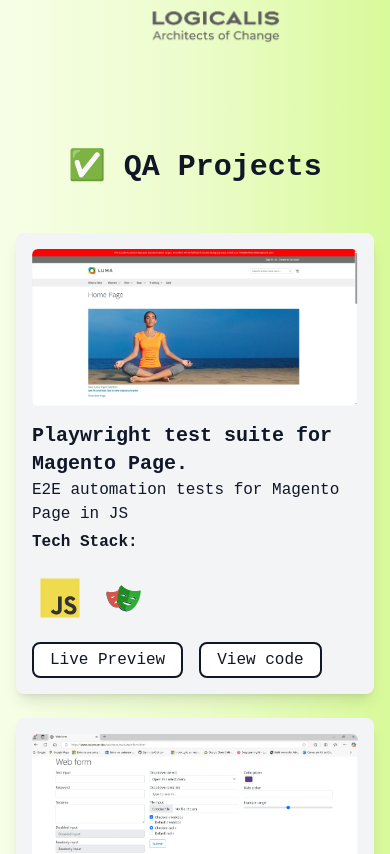
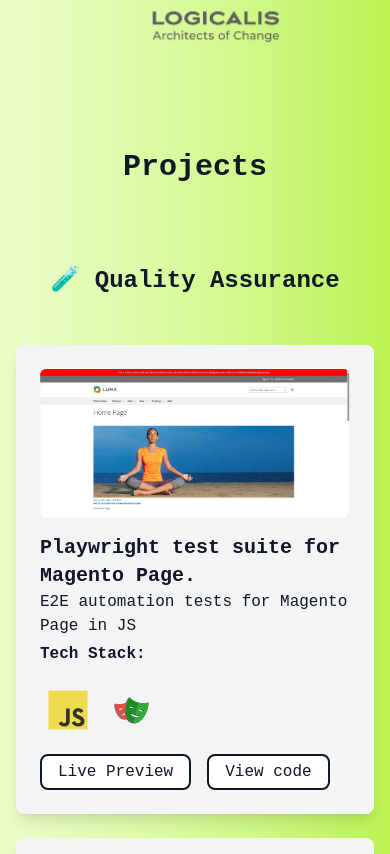
Before and after one commit to alisson-t-bucchi/portfolio-react-js, a React (Vite) app: page / in a window 390 px wide. Shown: the part 2434-3288 px from the top of the page. Built offline with nearby package versions, Linux system fonts and the light colour scheme.

Commit message:
dividing projects sector and project layout

```diff
--- a/src/App.jsx
+++ b/src/App.jsx
@@ -28,7 +28,7 @@ function App() {
   []);
 
   return (
-    <main className=" bg-gradient-to-r from-lime-50 via-lime-100 to-lime-200 text-gray-900 p-4">
+    <main className=" bg-gradient-to-r from-lime-100 via-lime-200 to-lime-300 text-gray-900 p-4">
       <Layout>
 
         <HeroSection content={heroSection} />
--- a/src/components/Layout.jsx
+++ b/src/components/Layout.jsx
@@ -23,8 +23,16 @@ export default function Layout({ children }) {
             </div>
             <div className={`${menuVisible ? "block" : "hidden"} space-x-6 font-bold text-2xl lg:flex flex-col lg:flex-row absolute lg:static top-16 left-0 w-full lg:w-auto bg-lime-100 lg:bg-transparent shadow-lg lg:shadow-none p-4 lg:p-0` }>
                 <a href="#about" className="hover:text-white transition-colors duration-150 transform hover:scale-125">About</a>
-                <a href="#QAprojects" className="hover:text-white transition-colors duration-150 transform hover:scale-125">QA Projects</a>
-                <a href="#AIprojects" className="hover:text-white transition-colors duration-150 transform hover:scale-125">AI Projects</a>
+                 <div className="relative group">
+                    <button className="hover:text-white transition-colors duration-150 transform hover:scale-125">
+                        Projects
+                    </button>
+                    <div className="hidden group-hover:block absolute lg:left-1/2 lg:-translate-x-1/2 mt-2 bg-lime-200 rounded-md shadow-lg p-4 space-y-2 text-xl text-black min-w-[200px]">
+                        <a href="#qa" className="block hover:bg-lime-300 px-3 py-2 rounded">QA Projects</a>
+                        <a href="#ai-dataviz" className="block hover:bg-lime-300 px-3 py-2 rounded">AI & Data Visual</a>
+                        <a href="#fullstack" className="block hover:bg-lime-300 px-3 py-2 rounded">Full-Stack Apps</a>
+                    </div>
+                </div>
                 <a href="#testimonials" className="hover:text-white transition-colors duration-150 transform hover:scale-125">Testimonials</a>
                 {/* <a href="#contact" className="hover:text-white transition-colors duration-150 transform hover:scale-125">Contact</a> */}
             </div>
--- a/src/components/ProjectCards.jsx
+++ b/src/components/ProjectCards.jsx
@@ -175,7 +175,7 @@ const iaProjects = [
 
 const CardsItems = ({image, title, description, icons, video, code}) => {
     return (
-    <div className="shadow-lg rounded-lg p-4 bg-gray-100">
+    <div className="shadow-lg rounded-lg p-6 bg-gray-100">
         <img src={image} alt="Project" className="rounded-md" />
         <h4 className="mt-4 text-xl font-bold">{title}</h4>
         <p className="text-l">{description}</p>
@@ -208,8 +208,9 @@ const CardsItems = ({image, title, description, icons, video, code}) => {
 export default function Cards() {
     return(
     <>
-        <section id="QAprojects" /* </>className="shadow-lg rounded-lg p-4" */>
-            <h3 className="text-3xl font-black text-center mb-4 py-8">✅ QA Projects</h3>
+        <section id="qa" /* </>className="shadow-lg rounded-lg p-4" */>
+        <h3 className="text-3xl font-black text-center mb-4 py-8">Projects</h3>
+            <h3 className="text-2xl font-black text-center mb-4 py-8">🧪 Quality Assurance</h3>
             <motion.div
             className="grid lg:grid-cols-3 lg:gap-6 md:grid-cols-2 md:gap-6 mb-4 sm:grid-cols-1 gap-6"
             initial="offscreen"
@@ -236,8 +237,8 @@ export default function Cards() {
         </section>
 
 
-        <section id="AIprojects">
-            <h3 className="text-3xl font-black text-center mb-4 py-8">🤖 IA Projects</h3>
+        <section id="ai-dataviz" className="shadow-lg rounded-lg p-4">
+            <h3 className="text-2xl font-black text-center mb-4 py-8">🧠 AI & Data Visual 📊</h3>
             <motion.div
             className="grid lg:grid-cols-3 lg:gap-6 md:grid-cols-2 md:gap-6 mb-4 sm:grid-cols-1 gap-6"
             initial="offscreen"
@@ -262,6 +263,29 @@ export default function Cards() {
                     ))}
             </motion.div>
         </section>
+
+        <section id="fullstack" className="shadow-lg rounded-lg p-4">
+            <h3 className="text-2xl font-black text-center mb-4 py-8">🧩 Full-Stack Apps</h3>
+            <motion.div
+            className="grid lg:grid-cols-3 lg:gap-6 md:grid-cols-2 md:gap-6 mb-4 sm:grid-cols-1 gap-6"
+            initial="offscreen"
+            whileInView="onscreen"
+            viewport={{ amount: 0.3, once: true }}
+            variants={containerVariants}
+            >
+                <motion.div
+                variants={cardVariants}
+                >
+                    <CardsItems
+                    image={ComingSoon}
+                    title={"More projects coming soon..."}
+                    description={"Stay tuned for more projects!"}
+                    video={ComingSoon}
+                    code={ComingSoon} />
+                </motion.div>
+            </motion.div>
+        </section>
+
     </>
     )
 }
```
